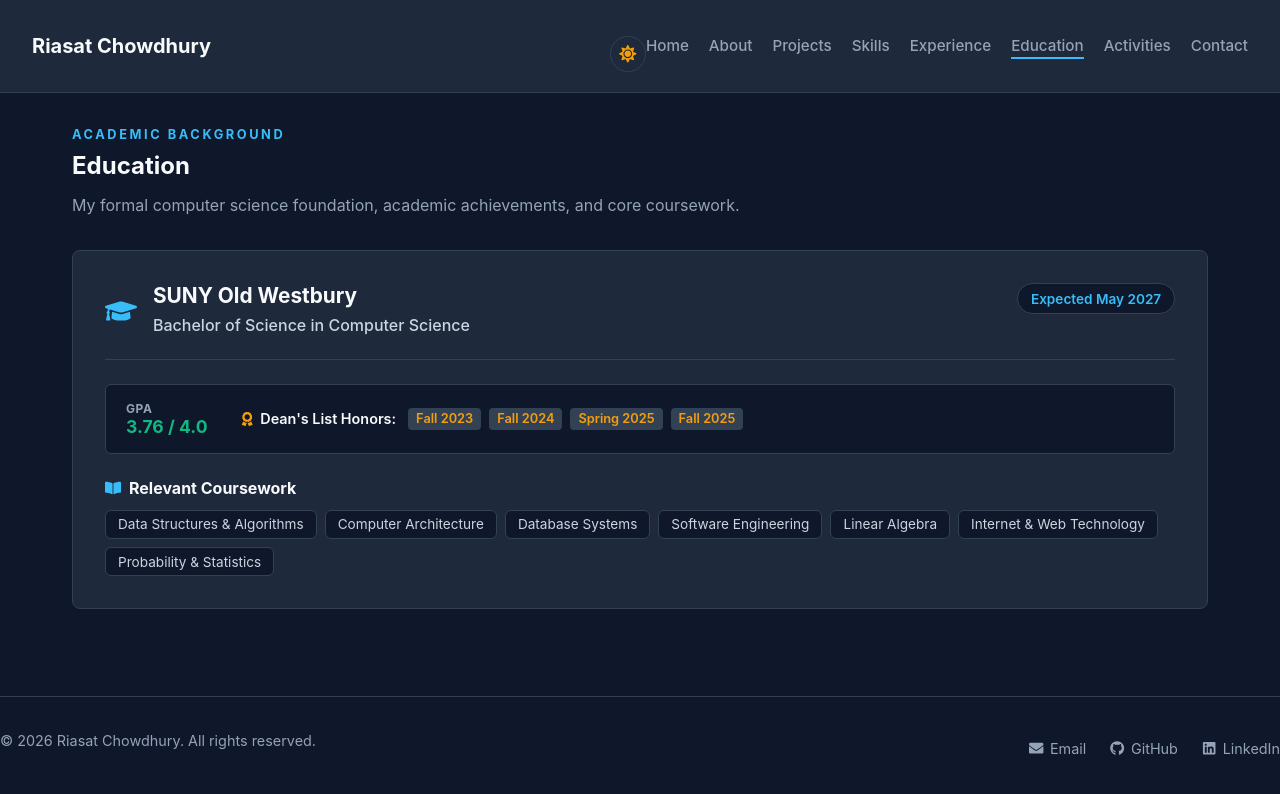
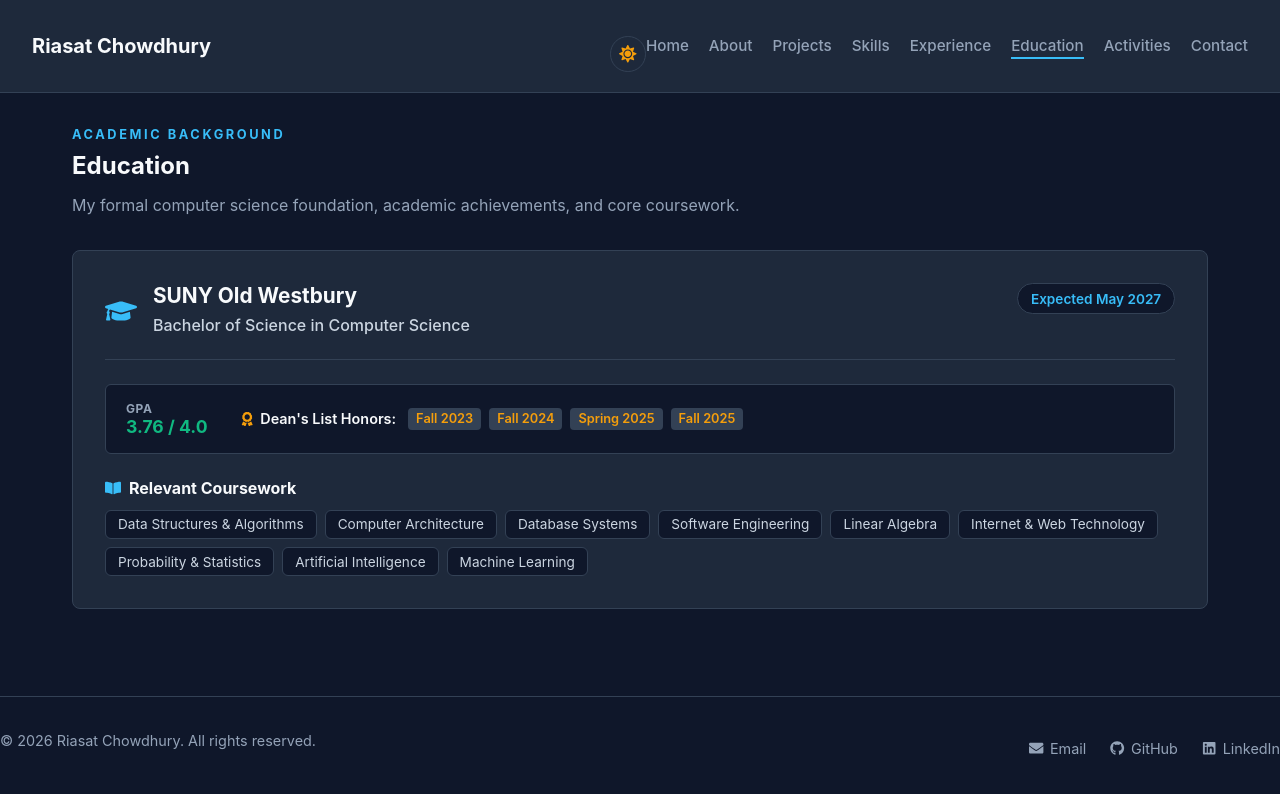
Before and after one commit to rchowd9/personal-portfolio, a React (Vite) app: page /#/education in a window 1280 px wide. Shown: the top 794 px of the page. Built offline with nearby package versions, Linux system fonts and the light colour scheme.

Commit message:
added artificial intelligence and machine learning

```diff
--- a/src/pages/Education.jsx
+++ b/src/pages/Education.jsx
@@ -12,6 +12,8 @@
     "Linear Algebra",
     "Internet & Web Technology",
     "Probability & Statistics",
+    "Artificial Intelligence",
+    "Machine Learning",
   ];
 
   return (
```
